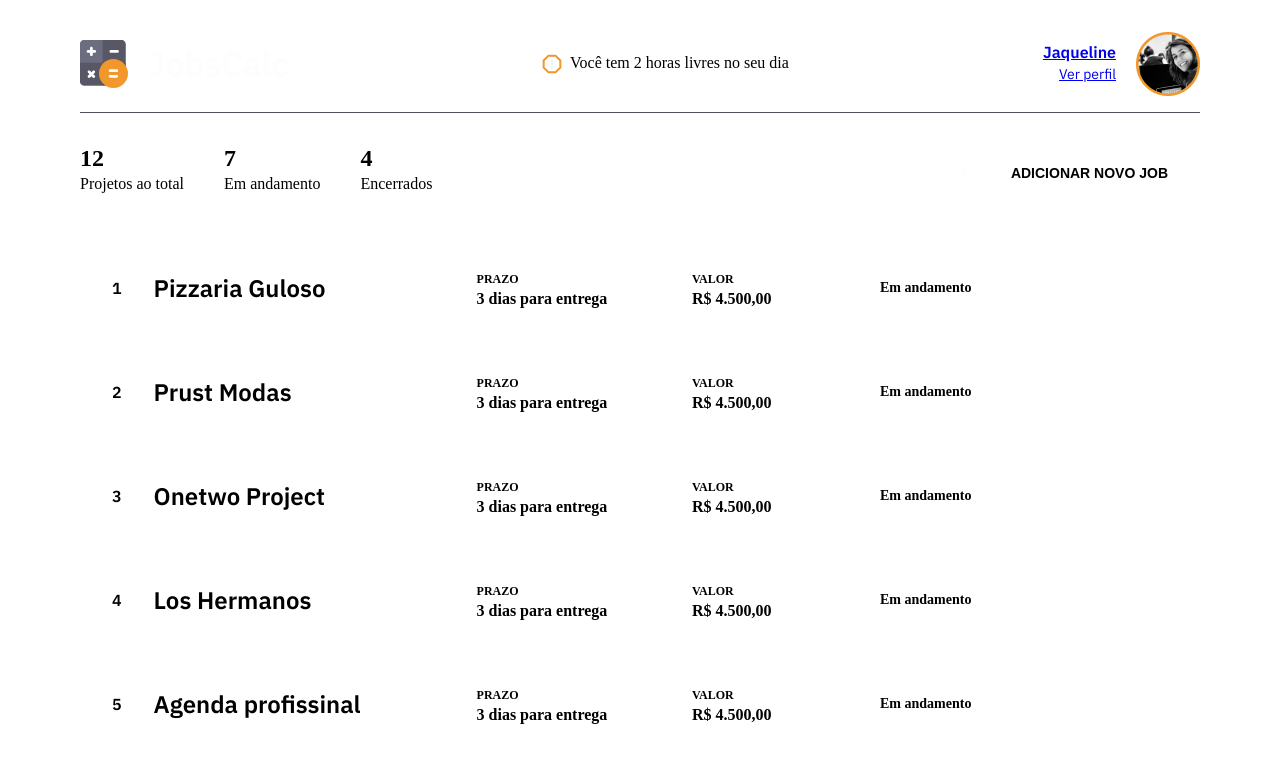
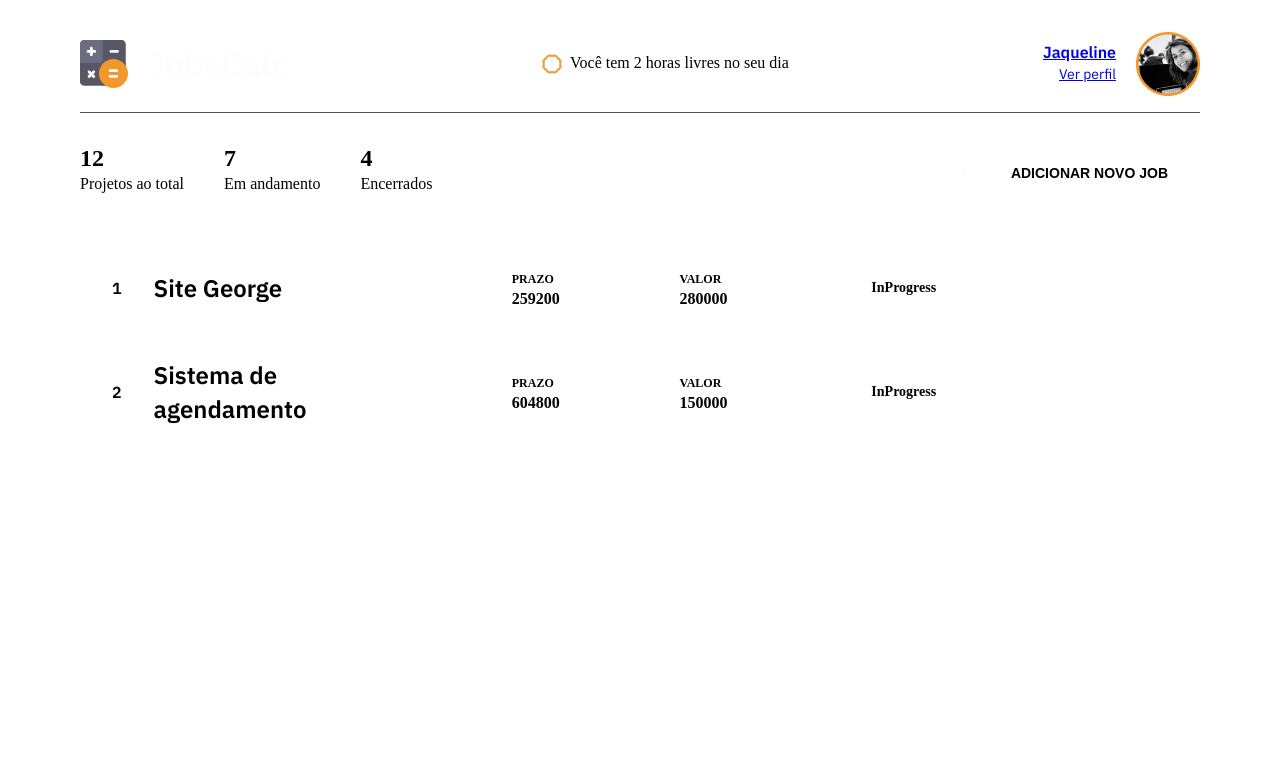
Before and after one commit to glaubermatos/jobscalc, a Next.js app: page / in a window 1280 px wide. Shown: the top 762 px of the page. Built offline with nearby package versions, Linux system fonts and the light colour scheme.

Commit message:
Profile page: create Header component

```diff
--- a/src/components/ButtonNewJob/index.tsx
+++ b/src/components/ButtonNewJob/index.tsx
@@ -1,7 +1,17 @@
+import { useRouter } from 'next/router'
+
 import styles from './styles.module.scss'
 
 export function ButtonNewJob() {
-    return <button className={styles.buttonNewJob}>
+
+    const routes = useRouter()
+
+    function navigateToNewJobPage() {
+        routes.push('/jobs/create')
+    }
+
+    return <button onClick={navigateToNewJobPage}
+        className={styles.buttonNewJob}>
         <img src="/plus.svg" alt="plus" />
         Adicionar novo job
     </button>
--- a/src/components/JobsTable/index.tsx
+++ b/src/components/JobsTable/index.tsx
@@ -2,26 +2,36 @@ import { FiEdit3, FiTrash } from 'react-icons/fi'
 
 import styles from './styles.module.scss'
 
-export function JobsTable() {
-    const jobs = ['Pizzaria Guloso', 'Prust Modas', 'Onetwo Project', 'Los Hermanos', 'Agenda profissinal']
+interface Job {
+  id: number;
+  project: string;
+  deadline: number;
+  amount: number;
+  status: string;
+}
 
+interface JobsTableProps {
+  jobs: Job[]
+}
+
+export function JobsTable({jobs}: JobsTableProps) {
     return <div className={styles.jobsTable}>
-       {jobs.map((job, index) => (
-            <div className={styles.job}>
+       {jobs.map((job) => (
+            <div key={job.id} className={styles.job}>
                 <div className={styles.row}>
-                    <span>{index + 1}</span>
-                    <strong>{job}</strong>
+                    <span>{job.id}</span>
+                    <strong>{job.project}</strong>
                 </div>
                 <div className={styles.column}>
                     <span>Prazo</span>
-                    <strong>3 dias para entrega</strong>
+                    <strong>{job.deadline}</strong>
                 </div>
                 <div className={styles.column}>
                     <span>Valor</span>
-                    <strong>R$ 4.500,00</strong>
+                    <strong>{job.amount}</strong>
                 </div>
                 <div className={styles.status}>
-                    Em andamento
+                    {job.status}
                 </div>
                 <div className={styles.actions}>
                     <button>
--- a/src/components/JobsTable/styles.module.scss
+++ b/src/components/JobsTable/styles.module.scss
@@ -59,7 +59,7 @@
     }
 
     .row {
-        min-width: 17.5rem;
+        width: 17.5rem;
         font: 600 1rem 'IBM Plex Sans', sans-serif;
         display: flex;
         align-items: center;
--- a/src/pages/_document.tsx
+++ b/src/pages/_document.tsx
@@ -9,7 +9,6 @@ export default class MyDocument extends Document {
                     <link rel="preconnect" href="https://fonts.gstatic.com" />
                     <link href="https://fonts.googleapis.com/css2?family=IBM+Plex+Sans:wght@400;600&family=Inter:wght@400;500;600;700&display=swap" rel="stylesheet" />
 
-                    <title>Home | JobsCalc</title>
                 </Head>
                 <body>
                     <Main />
--- a/src/pages/index.tsx
+++ b/src/pages/index.tsx
@@ -1,11 +1,32 @@
+import { GetServerSideProps } from 'next'
+import Head from 'next/head'
+import Link from 'next/link'
+import { useEffect } from 'react'
+
 import { ButtonNewJob } from '../components/ButtonNewJob'
 import { JobsTable } from '../components/JobsTable'
+
 import commomStyles from '../styles/commom.module.scss'
 import styles from './home.module.scss'
 
-export default function Home() {
+interface Job {
+  id: number;
+  project: string;
+  deadline: number;
+  amount: number;
+  status: string;
+}
+
+interface HomeProps {
+  jobs: Job[]
+}
+
+export default function Home({jobs}: HomeProps) {
   return (
     <>
+      <Head>
+        <title>Home | JobsCalc</title>
+      </Head>
       <header className={styles.header}>
         <div className={commomStyles.container}>
           <div className={styles.menu}>
@@ -14,13 +35,15 @@ export default function Home() {
               <img src="/alert-octagon.svg" alt="alert" />
               Você tem 2 horas livres no seu dia
             </span>
-            <a href="#" className={styles.perfil}>
+            <Link href={'/profile/me'}>
+              <a className={styles.perfil}>
                 <div>
                   <strong>Jaqueline</strong>
                   <span>Ver perfil</span>
                 </div>
                 <img src="/perfil.png" alt="perfil" />
               </a>
+            </Link>
           </div>
           <div className={styles.summary}>
              <div className={styles.amounts}>
@@ -43,9 +66,33 @@ export default function Home() {
       </header>
       <main className={styles.content}>
         <section className={commomStyles.container}>
-          <JobsTable />
+          <JobsTable jobs={jobs} />
         </section>
       </main>
     </>
   )
 }
+
+export const getServerSideProps: GetServerSideProps = async (context) => {
+
+  return {
+    props: {
+      jobs:[{
+        id: 1,
+        project: 'Site George',
+        deadline: 259200,
+        amount: 280000,
+        status: 'InProgress'
+
+    },
+    {
+        id: 2,
+        project: 'Sistema de agendamento',
+        deadline: 604800,
+        amount: 150000,
+        status: 'InProgress'
+
+    }]
+    }
+  }
+}
--- a/src/styles/globals.scss
+++ b/src/styles/globals.scss
@@ -22,11 +22,6 @@
 
 body {
     background: var(--white-200);
-
-    h1 {
-        font-size: 3rem;
-        color: var(--orange-500);
-    }
 }
 
 body, input, textarea {
```
Also changed, not shown: src/components/Header/index.tsx (added, +22 -0 lines), src/components/Header/styles.module.scss (added, +18 -0 lines), src/pages/profile/me.tsx (added, +14 -0 lines). Lines whose indentation alone changed are shown as unchanged.
